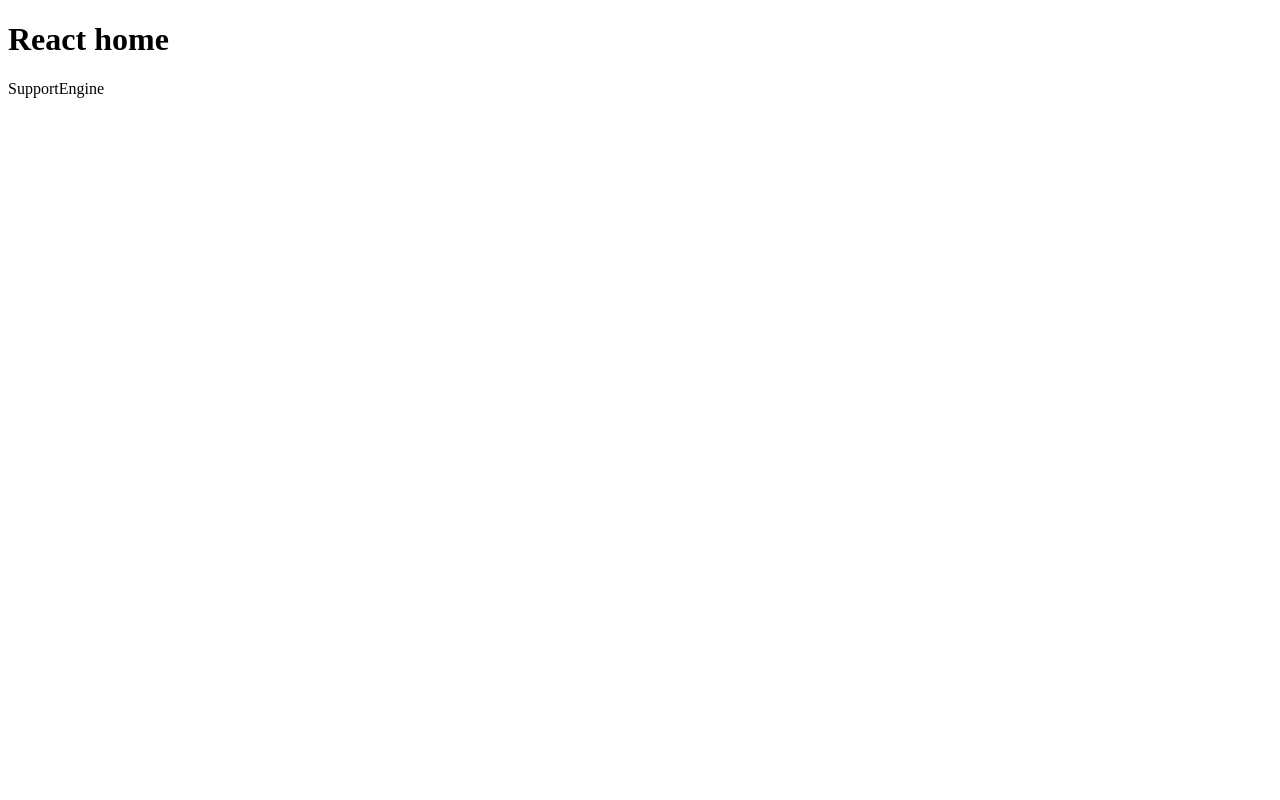
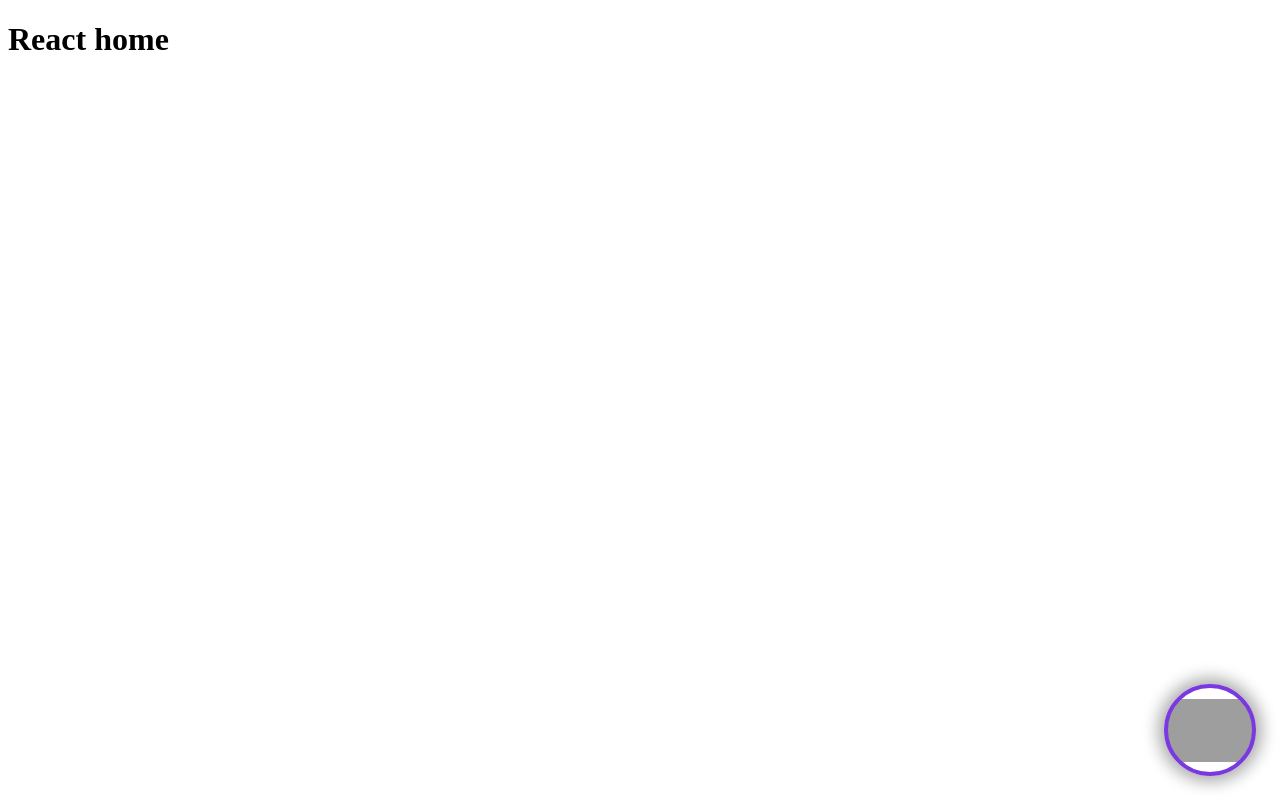
Before and after one commit to Youkwhan/support-chat, a React (Create React App) app: page / in a window 1280 px wide. Built offline with nearby package versions, Linux system fonts and the light colour scheme; grey boxes are pictures that could not be loaded.

Commit message:
avatar button

```diff
--- /dev/null
+++ b/src/App.css
@@ -0,0 +1,5 @@
+.transition-3 {
+   transition: all 0.33s ease;
+   -webkit-transition: all 0.33s ease;
+   -moz-transition: all 0.33s ease;
+}
--- a/src/App.js
+++ b/src/App.js
@@ -1,4 +1,7 @@
+import React from "react";
 import SupportEngine from "./components/SupportEngine";
+import './App.css';
+
 
 function App() {
 	return (
--- /dev/null
+++ b/src/components/SupportEngine/Avatar.js
@@ -0,0 +1,27 @@
+import React, { useState } from "react";
+import { styles } from "./styles";
+
+function Avatar(props) {
+	const [hovered, setHovered] = useState(false);
+	return (
+		<div style={props.style}>
+			<div
+				className="transition-3"
+				style={{ ...styles.avatarHello, ...{ opacity: hovered ? "1" : "0" } }}
+			>
+				Hey it's mE{" "}
+			</div>
+			<div
+				className="transition-3"
+				onMouseEnter={() => setHovered(true)}
+				onMouseLeave={() => setHovered(false)}
+				style={{
+					...styles.chatWithMeButton,
+					...{ border: hovered ? "1px solid #f9f0ff" : "4px solid #7a39e0" },
+				}}
+			></div>
+		</div>
+	);
+}
+
+export default Avatar;
--- a/src/components/SupportEngine/index.js
+++ b/src/components/SupportEngine/index.js
@@ -1,7 +1,12 @@
 import React from "react";
+import Avatar from "./Avatar";
 
 function SupportEngine() {
-	return <div>SupportEngine</div>;
+	return (
+		<div>
+			<Avatar style={{ position: "fixed", bottom: "24px", right: "24px" }} />
+		</div>
+	);
 }
 
 export default SupportEngine;
--- /dev/null
+++ b/src/components/SupportEngine/styles.js
@@ -0,0 +1,106 @@
+export const styles = {
+	chatWithMeButton: {
+		cursor: "pointer",
+		boxShadow: "0px 0px 16px 6px rgba(0, 0, 0, 0.33)",
+		// Border
+		borderRadius: "50%",
+		// Background
+		backgroundImage: `url(https://www.pngall.com/wp-content/uploads/10/Message-PNG-Background.png)`,
+		backgroundRepeat: "no-repeat",
+		backgroundPosition: "center",
+		backgroundSize: "84px",
+		// Size
+		width: "84px",
+		height: "84px",
+	},
+	avatarHello: {
+		// Position
+		position: "absolute",
+		left: "calc(-100% - 44px - 28px)",
+		top: "calc(50% - 24px)",
+		// Layering
+		zIndex: "10000",
+		boxShadow: "0px 0px 16px 6px rgba(0, 0, 0, 0.33)",
+		// Border
+		padding: "12px 12px 12px 16px",
+		borderRadius: "24px",
+		// Color
+		backgroundColor: "#f9f0ff",
+		color: "black",
+	},
+	supportWindow: {
+		// Position
+		position: "fixed",
+		bottom: "116px",
+		right: "24px",
+		// Size
+		width: "420px",
+		height: "530px",
+		maxWidth: "calc(100% - 48px)",
+		maxHeight: "calc(100% - 48px)",
+		backgroundColor: "white",
+		// Border
+		borderRadius: "12px",
+		border: `2px solid #7a39e0`,
+		overflow: "hidden",
+		// Shadow
+		boxShadow: "0px 0px 16px 6px rgba(0, 0, 0, 0.33)",
+	},
+	emailFormWindow: {
+		width: "100%",
+		overflow: "hidden",
+		transition: "all 0.5s ease",
+		WebkitTransition: "all 0.5s ease",
+		MozTransition: "all 0.5s ease",
+	},
+	stripe: {
+		position: "relative",
+		top: "-45px",
+		width: "100%",
+		height: "308px",
+		backgroundColor: "#7a39e0",
+		transform: "skewY(-12deg)",
+	},
+	topText: {
+		position: "relative",
+		width: "100%",
+		top: "15%",
+		color: "white",
+		fontSize: "24px",
+		fontWeight: "600",
+	},
+	emailInput: {
+		width: "66%",
+		textAlign: "center",
+		outline: "none",
+		padding: "12px",
+		borderRadius: "12px",
+		border: "2px solid #7a39e0",
+	},
+	bottomText: {
+		position: "absolute",
+		width: "100%",
+		top: "60%",
+		color: "#7a39e0",
+		fontSize: "24px",
+		fontWeight: "600",
+	},
+	loadingDiv: {
+		position: "absolute",
+		height: "100%",
+		width: "100%",
+		textAlign: "center",
+		backgroundColor: "white",
+	},
+	loadingIcon: {
+		color: "#7a39e0",
+		position: "absolute",
+		top: "calc(50% - 51px)",
+		left: "calc(50% - 51px)",
+		fontWeight: "600",
+	},
+	chatEngineWindow: {
+		width: "100%",
+		backgroundColor: "#fff",
+	},
+};
```
